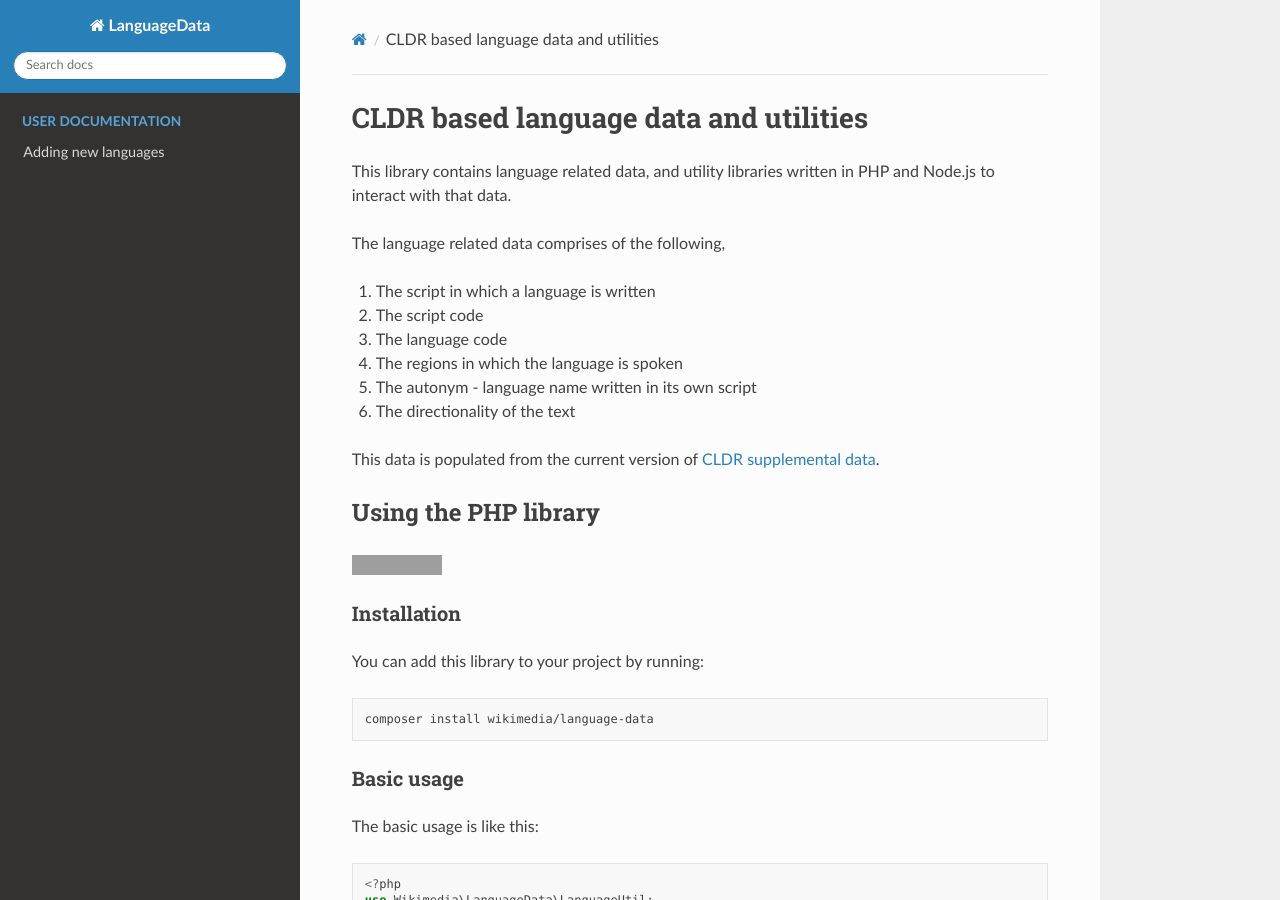
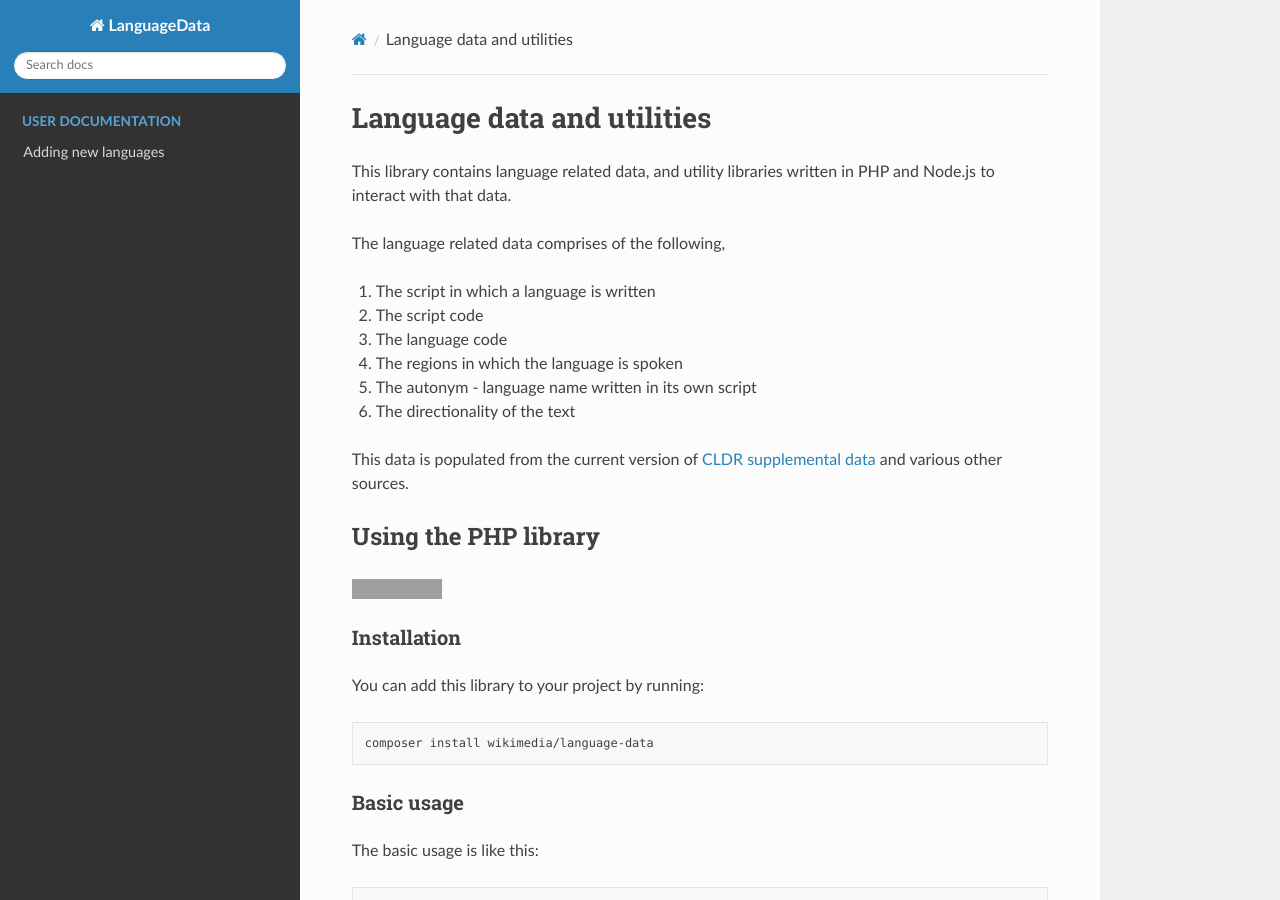
Before and after one commit to wikimedia/language-data, a Sphinx documentation site: the page built from docs/index.rst, in a window 1280 px wide and 900 px high. Built offline with Sphinx 7.4.7 and the Read the Docs theme 2.0.0, drawn with Linux system fonts in a browser that asks for light colours; pages that are not in the unit, such as notebooks, are missing from menus; grey boxes are pictures that could not be loaded.

Commit message:
Remove indications / comments that we use CLDR data only (#103)

```diff
--- a/README.md
+++ b/README.md
@@ -1,4 +1,4 @@
-# CLDR based language data and utilities
+# Language data and utilities
 
 [![npm][npm]][npm-url]
 [![node-build][node-build]][node-build-url]
@@ -17,7 +17,8 @@ The language related data comprises of the following,
 6. The directionality of the text
 
 This data is populated from the current version of
-[CLDR supplemental data](http://unicode.org/repos/cldr/trunk/common/supplemental/supplementalData.xml).
+[CLDR supplemental data](http://unicode.org/repos/cldr/trunk/common/supplemental/supplementalData.xml)
+and various other sources.
 
 ## Documentation
 
--- a/docs/index.rst
+++ b/docs/index.rst
@@ -3,7 +3,7 @@
    You can adapt this file completely to your liking, but it should at least
    contain the root `toctree` directive.
 
-CLDR based language data and utilities
+Language data and utilities
 ========================================
 
 This library contains language related data, and utility libraries written in PHP and Node.js to
@@ -19,7 +19,8 @@ The language related data comprises of the following,
 6. The directionality of the text
 
 This data is populated from the current version of
-`CLDR supplemental data <http://unicode.org/repos/cldr/trunk/common/supplemental/supplementalData.xml>`_.
+`CLDR supplemental data <http://unicode.org/repos/cldr/trunk/common/supplemental/supplementalData.xml>`_
+and various other sources.
 
 Using the PHP library
 ----------------------------
```
Also changed, not shown: 1 other file.
